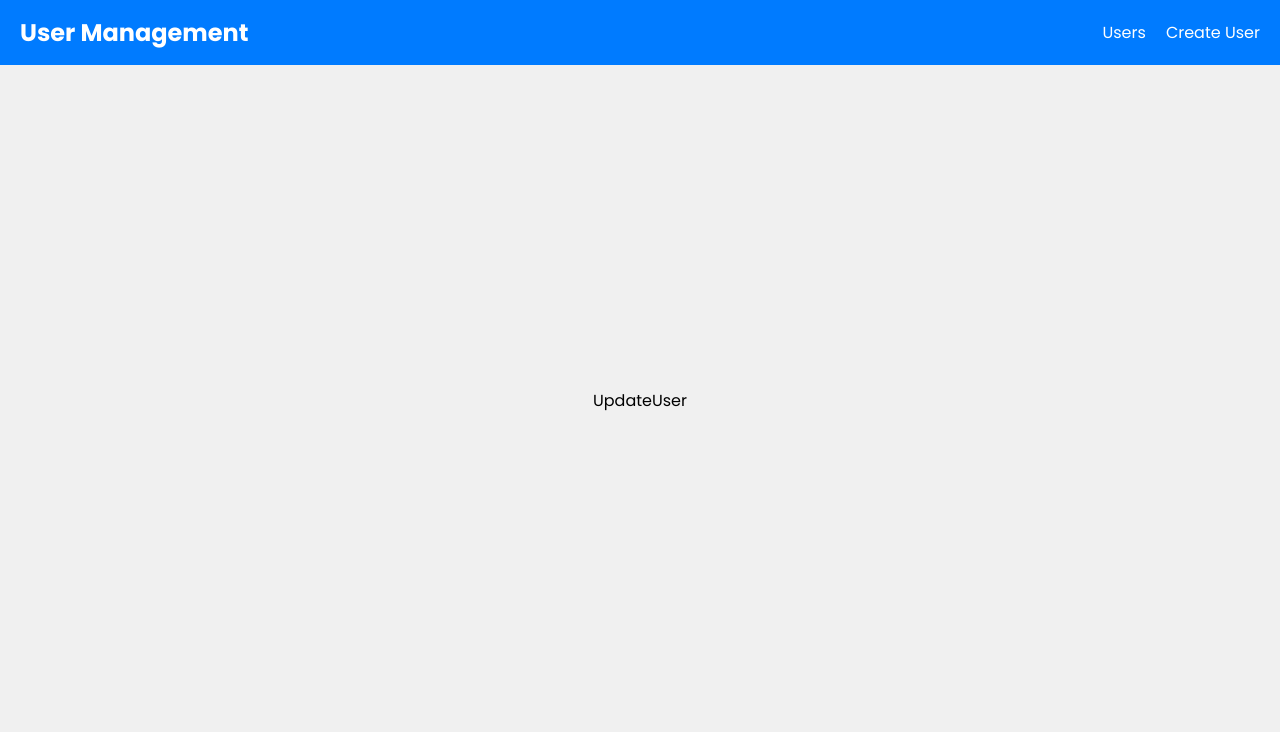
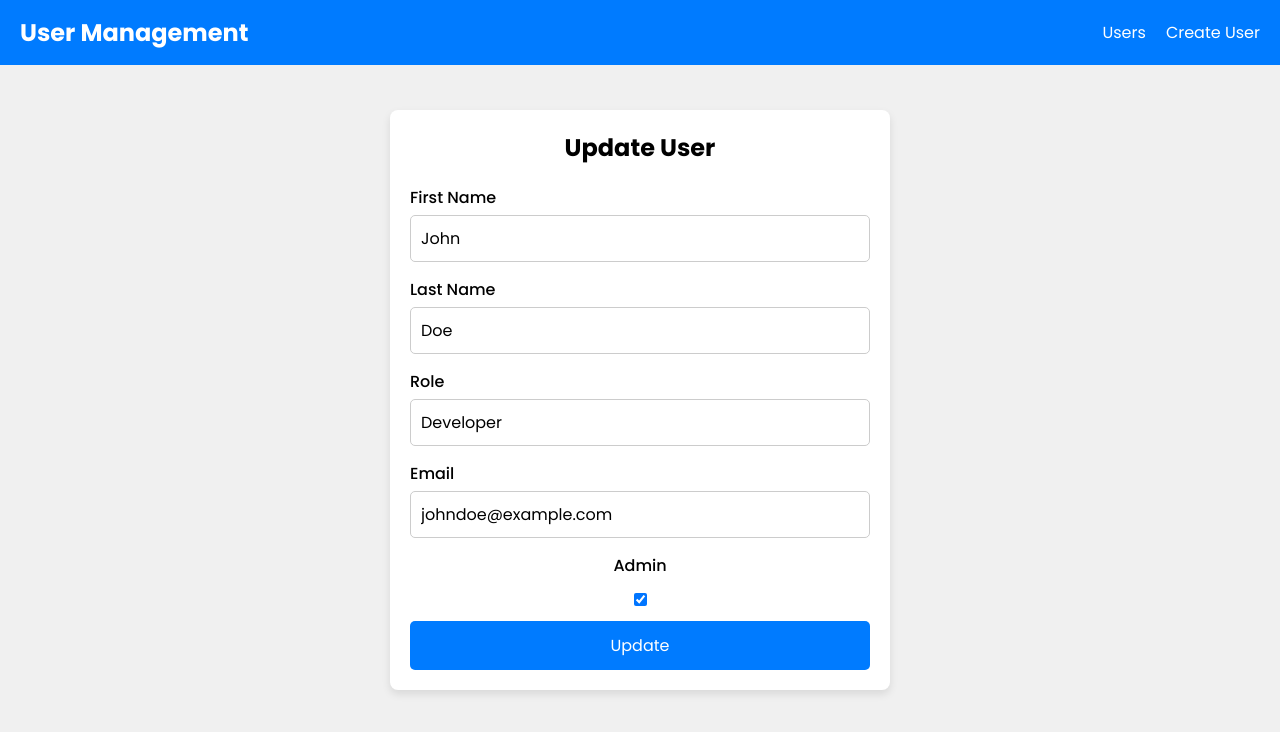
Before and after one commit to VictorMugisha/my-crud, a React (Vite) app in the folder client/: page /update/1 in a window 1280 px wide. Shown: the top 732 px of the page. Built offline with nearby package versions, Linux system fonts and the light colour scheme.

Commit message:
Created UpdateUser Component

```diff
--- a/client/src/App.css
+++ b/client/src/App.css
@@ -210,6 +210,68 @@
   background-color: #218838;
 }
 
+/* Update User Component Styles */
+.update-user-container {
+  width: 100%;
+  max-width: 500px;
+  background-color: #fff;
+  padding: 20px;
+  border-radius: 8px;
+  box-shadow: 0 4px 8px rgba(0, 0, 0, 0.1);
+}
+
+.update-user-title {
+  text-align: center;
+  font-size: 24px;
+  margin-bottom: 20px;
+}
+
+.update-user-form {
+  display: flex;
+  flex-direction: column;
+  gap: 15px;
+}
+
+.form-group {
+  display: flex;
+  flex-direction: column;
+}
+
+.form-group label {
+  margin-bottom: 5px;
+  font-weight: 500;
+}
+
+.form-group input[type="text"],
+.form-group input[type="email"] {
+  padding: 10px;
+  border: 1px solid #ccc;
+  border-radius: 5px;
+  font-size: 16px;
+}
+
+.checkbox-group {
+  display: flex;
+  align-items: center;
+  gap: 10px;
+}
+
+.submit-btn {
+  padding: 12px;
+  background-color: #007bff;
+  color: #fff;
+  border: none;
+  border-radius: 5px;
+  font-size: 16px;
+  cursor: pointer;
+  transition: background-color 0.3s ease;
+}
+
+.submit-btn:hover {
+  background-color: #0056b3;
+}
+
+
 /* Responsive Design for Users Component */
 @media (min-width: 768px) {
   .app-container {
--- a/client/src/pages/UpdateUser.jsx
+++ b/client/src/pages/UpdateUser.jsx
@@ -1,7 +1,105 @@
-import React from 'react'
+import React, { useState, useEffect } from 'react';
+import { useNavigate, useParams } from 'react-router-dom';
 
 export default function UpdateUser() {
-  return (
-    <div>UpdateUser</div>
-  )
+    const { id } = useParams();
+    const navigate = useNavigate();
+
+    // Mock initial user data - replace this with actual data fetching logic
+    const initialUserData = {
+        firstName: 'John',
+        lastName: 'Doe',
+        role: 'Developer',
+        email: 'johndoe@example.com',
+        isAdmin: true,
+    };
+
+    const [formData, setFormData] = useState(initialUserData);
+
+    // Simulate fetching user data on component mount
+    useEffect(() => {
+        // Fetch user data based on ID and set it to formData
+        // Example: fetchUserById(id).then(user => setFormData(user));
+    }, [id]);
+
+    // Handle input changes
+    const handleChange = (e) => {
+        const { name, value, type, checked } = e.target;
+        setFormData({
+            ...formData,
+            [name]: type === 'checkbox' ? checked : value,
+        });
+    };
+
+    // Handle form submission
+    const handleSubmit = (e) => {
+        e.preventDefault();
+        console.log('Updated user data:', formData);
+        // Simulate updating user data and navigate back to the user list
+        // Example: updateUser(id, formData).then(() => navigate('/'));
+        navigate('/');
+    };
+
+    return (
+        <div className="update-user-container">
+            <h2 className="update-user-title">Update User</h2>
+            <form className="update-user-form" onSubmit={handleSubmit}>
+                <div className="form-group">
+                    <label htmlFor="firstName">First Name</label>
+                    <input
+                        type="text"
+                        id="firstName"
+                        name="firstName"
+                        value={formData.firstName}
+                        onChange={handleChange}
+                        required
+                    />
+                </div>
+                <div className="form-group">
+                    <label htmlFor="lastName">Last Name</label>
+                    <input
+                        type="text"
+                        id="lastName"
+                        name="lastName"
+                        value={formData.lastName}
+                        onChange={handleChange}
+                        required
+                    />
+                </div>
+                <div className="form-group">
+                    <label htmlFor="role">Role</label>
+                    <input
+                        type="text"
+                        id="role"
+                        name="role"
+                        value={formData.role}
+                        onChange={handleChange}
+                        required
+                    />
+                </div>
+                <div className="form-group">
+                    <label htmlFor="email">Email</label>
+                    <input
+                        type="email"
+                        id="email"
+                        name="email"
+                        value={formData.email}
+                        onChange={handleChange}
+                        required
+                    />
+                </div>
+                <div className="form-group checkbox-group">
+                    <label htmlFor="isAdmin">Admin</label>
+                    <input
+                        type="checkbox"
+                        id="isAdmin"
+                        name="isAdmin"
+                        checked={formData.isAdmin}
+                        onChange={handleChange}
+                    />
+                </div>
+                <button type="submit" className="submit-btn">Update</button>
+            </form>
+        </div>
+    );
 }
--- a/client/src/pages/Users.jsx
+++ b/client/src/pages/Users.jsx
@@ -1,5 +1,5 @@
 import React from 'react';
-import { useNavigate } from 'react-router-dom';
+import { Link, useNavigate } from 'react-router-dom';
 
 export default function Users() {
     const navigate = useNavigate();
@@ -41,7 +41,9 @@ export default function Users() {
                             <p><strong>Admin:</strong> {user.isAdmin ? "Yes" : "No"}</p>
                         </div>
                         <div className="user-actions">
-                            <button className="update-btn" onClick={() => handleUpdate(user.userId)}>Update</button>
+                            <Link to={`/update/${user.userId}`}>
+                                <button className="update-btn" onClick={() => handleUpdate(user.userId)}>Update</button>
+                            </Link>
                             <button className="delete-btn" onClick={() => handleDelete(user.userId)}>Delete</button>
                         </div>
                     </li>
```
